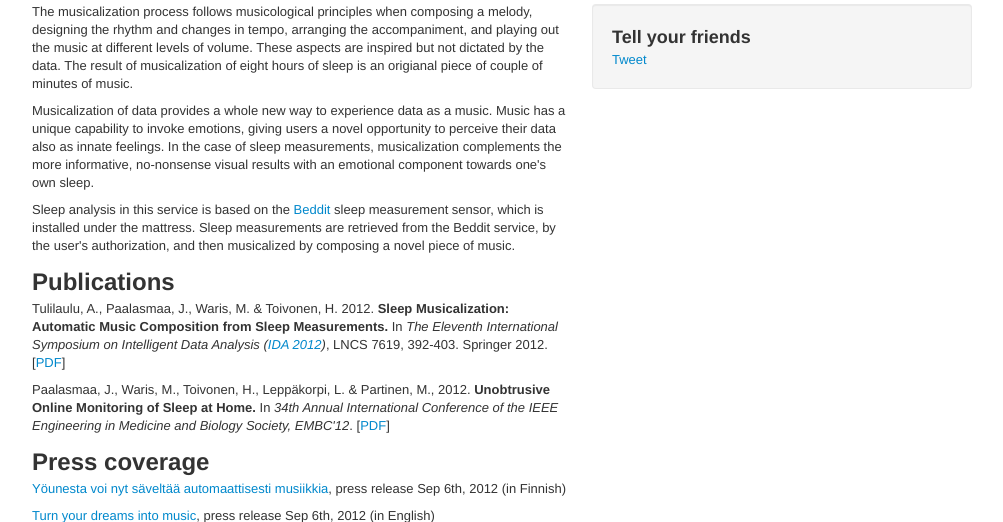
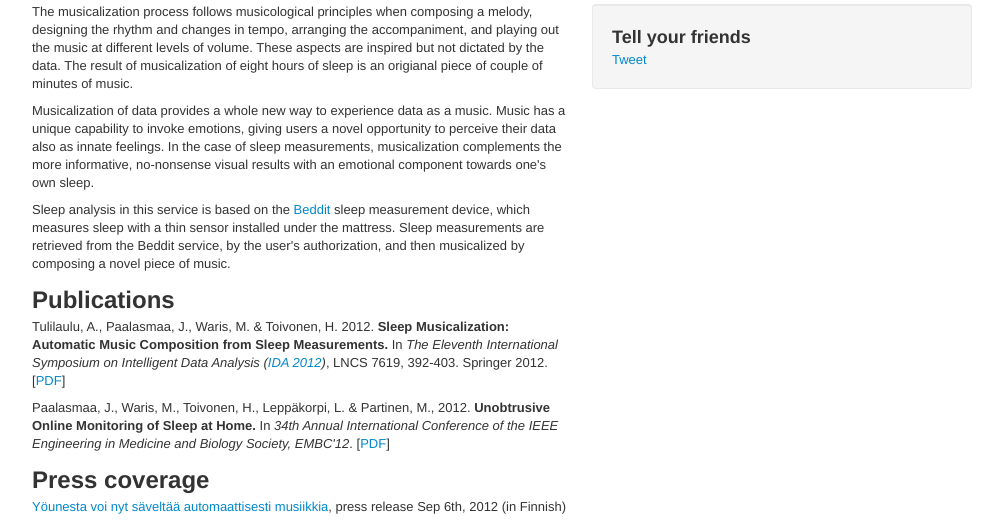
Before and after one commit to jpaalasm/sleep-musicalization-web, a Django app: template webapp/templates/dreamsapp/home.html in a window 1280 px wide. Shown: the part 515-1037 px from the top of the page, without its empty margins (138-1141 px from the left). Run offline with Django 3.2, Linux system fonts and the light colour scheme; the template is opened without the code that fills it, so the values that code supplies are empty; some libraries are stand-ins or nearby versions.

Commit message:
Clarify sensor description

```diff
--- a/webapp/templates/dreamsapp/home.html
+++ b/webapp/templates/dreamsapp/home.html
@@ -53,8 +53,8 @@
 			</p>
 
 			<p>
-			Sleep analysis in this service is based on the <a href="http://beddit.com">Beddit</a> sleep measurement sensor,
-			which is installed under the mattress.
+			Sleep analysis in this service is based on the <a href="http://beddit.com">Beddit</a> sleep measurement device,
+			which measures sleep with a thin sensor installed under the mattress.
 			Sleep measurements are retrieved from the Beddit service, by the user's authorization,
 			and then musicalized by composing a novel piece of music.
 			</p>
```
